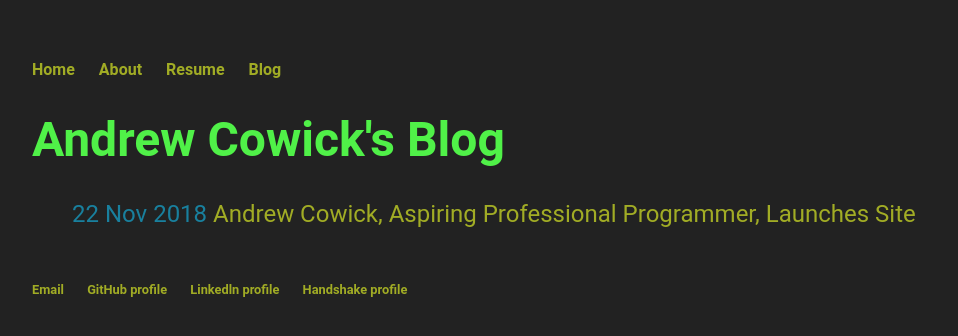
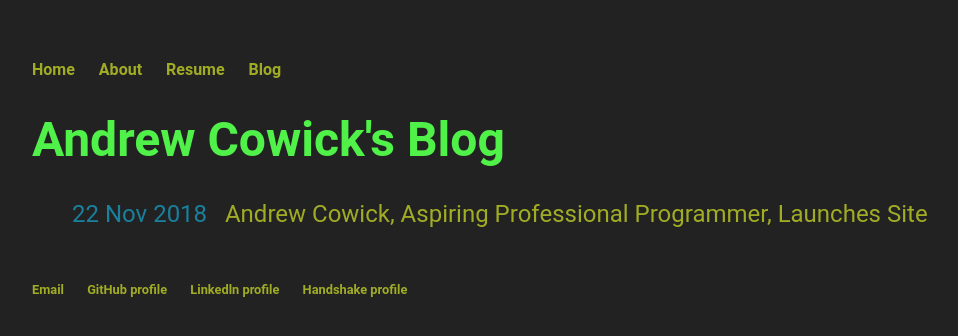
Before and after one commit to acow19/acow19.github.io, a Jekyll site: the page built from blog/index.html, in a window 1280 px wide. Shown: the top 336 px of the page, without its empty margins (160-1118 px from the left). Built offline with Jekyll 4.4.1, drawn with Linux system fonts in a browser that asks for light colours.

Commit message:
Update index.html
Attempt to fix the spacing between the post date and the link to the post

```diff
--- a/blog/index.html
+++ b/blog/index.html
@@ -6,6 +6,6 @@ title: Andrew Cowick's Blog
 	<ul class="posts">
 
 	  {% for post in site.posts %}
-		<li><span style="color:#19809e">{{ post.date | date_to_string }}</span> <a href="{{ post.url }}" title="{{ post.title }}">{{ post.title }}</a></li>
+		<li><span style="color:#19809e">{{ post.date | date_to_string }}</span> &nbsp; <a href="{{ post.url }}" title="{{ post.title }}">{{ post.title }}</a></li>
 	  {% endfor %}
 	</ul>
```
